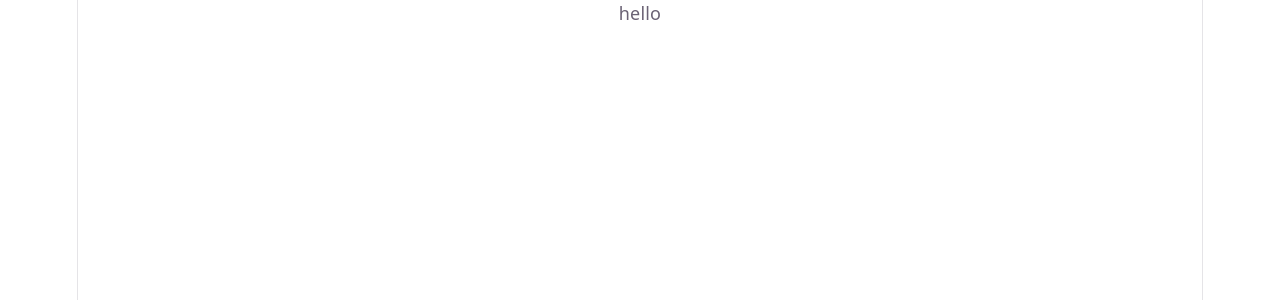
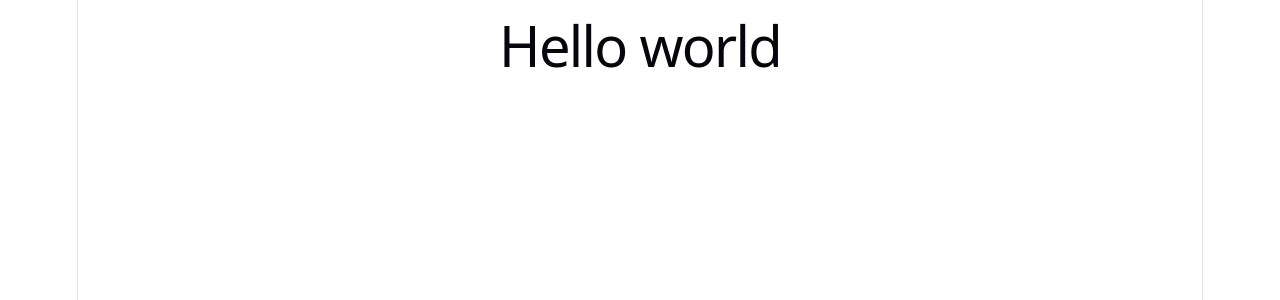
Before and after one commit to willy7890/Mteja-AI, a React app in the folder frontend/: page / in a window 1280 px wide. Shown: the top 300 px of the page. Built offline with nearby package versions, Linux system fonts and the light colour scheme; the HTML template or start-up script is replaced by a standard one.

Commit message:
chore:installing tailwind.css library

```diff
--- a/frontend/package.json
+++ b/frontend/package.json
@@ -10,8 +10,10 @@
     "preview": "vite preview"
   },
   "dependencies": {
+    "@tailwindcss/vite": "^4.3.3",
     "react": "^19.2.8",
-    "react-dom": "^19.2.8"
+    "react-dom": "^19.2.8",
+    "tailwindcss": "^4.3.3"
   },
   "devDependencies": {
     "@types/react": "^19.2.18",
--- a/frontend/src/App.jsx
+++ b/frontend/src/App.jsx
@@ -3,9 +3,9 @@ import React from 'react'
 function App() {
   return (
     <div>
-      hello
+      <h1>Hello world</h1>
     </div>
   )
 }
 
-export default App
+export default App;
```
Also changed, not shown: 1 other file (tests, documents, lock files or other folders).
